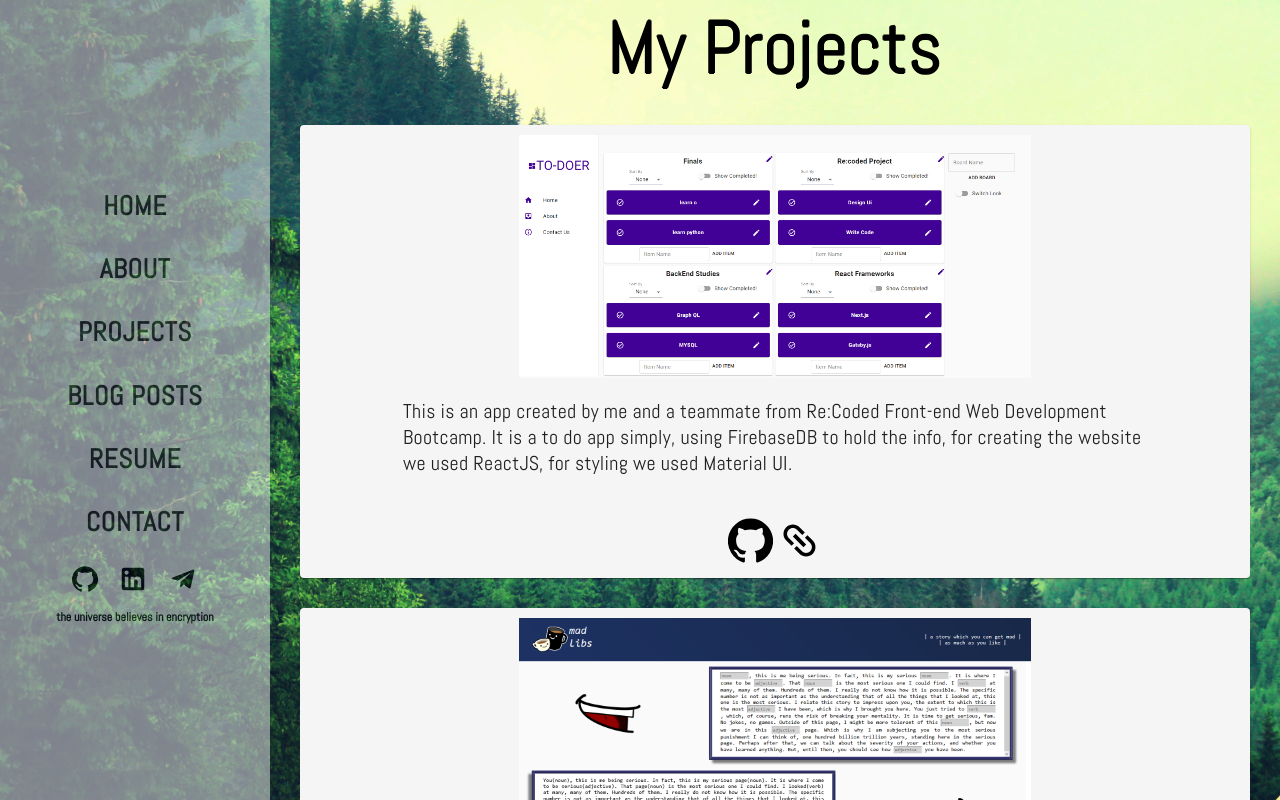
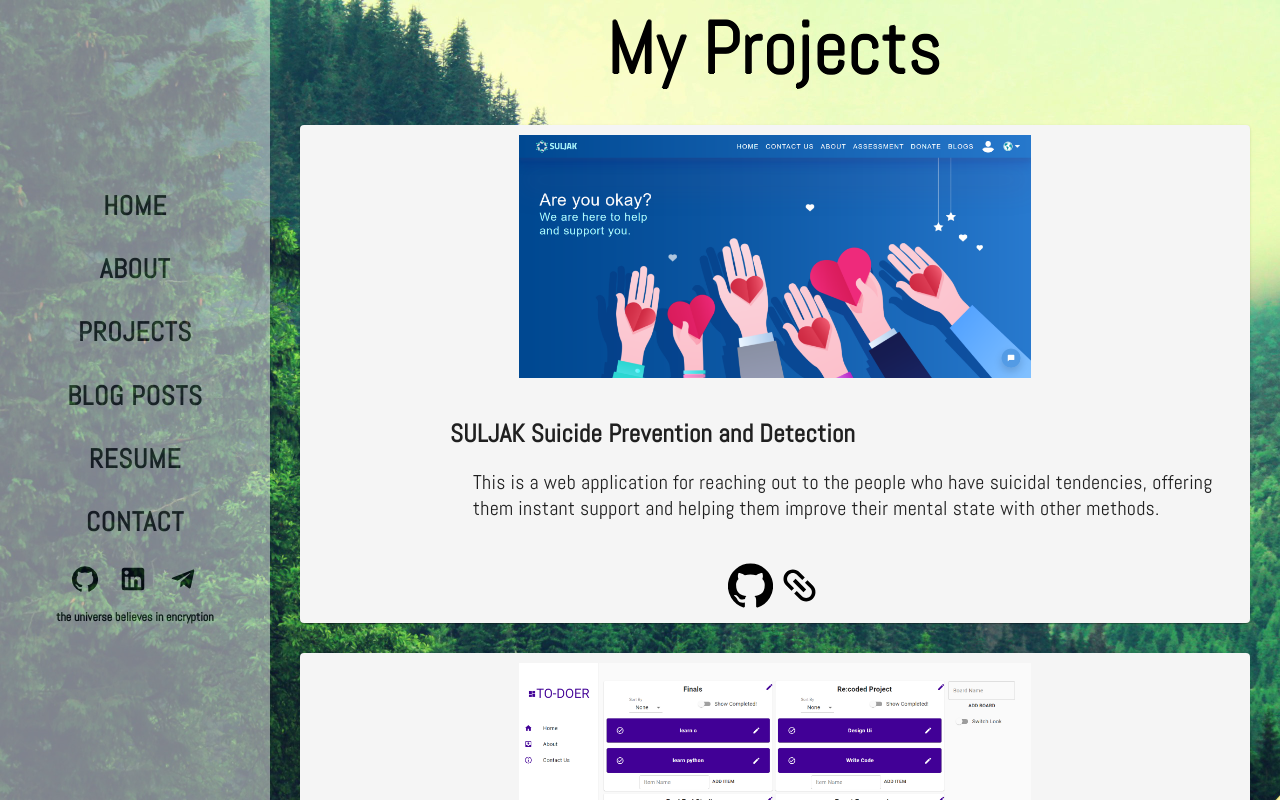
Before and after one commit to gbilgedal/portfolio, a React (Create React App) app: page /portfolio/projects in a window 1280 px wide. Built offline with nearby package versions, Linux system fonts and the light colour scheme.

Commit message:
make little changes in content

```diff
--- a/src/App.js
+++ b/src/App.js
@@ -14,7 +14,7 @@ function App() {
       <Router>
         <Route exact path="/portfolio" component={Home}></Route>
         <Route exact path="/portfolio/about" component={About}></Route>
-        <Route exact path="/portfolio/contact_me" component={Contact}></Route>
+        <Route exact path="/portfolio/contact" component={Contact}></Route>
         <Route exact path="/portfolio/projects" component={Projects}></Route>
         <Route exact path="/portfolio/resume" component={Resume}></Route>
         <Route exact path="/portfolio/blogposts" component={BlogPosts}></Route>
--- a/src/about/about.js
+++ b/src/about/about.js
@@ -44,7 +44,7 @@ const About = () => {
             <p>
               I've been driven into computers/programming since I was little.
               I've started my coding journey with an arduino project, then
-              learned C for a bit, hackhatons, programming conventions,
+              learned C for a bit, hackathons, programming conventions,
               bootcamps and so forth, here I am. I am still and will be learning
               lots of stuff!
             </p>
--- a/src/contact/contact.js
+++ b/src/contact/contact.js
@@ -33,7 +33,7 @@ const Contact = () => {
                 <span className="reachOutText">
                   You can reach out to me
                   <br />
-                  via social medias like:
+                  via social media
                 </span>
               </p>
               <br />
--- a/src/home/navbar.js
+++ b/src/home/navbar.js
@@ -45,7 +45,7 @@ const Navbar = () => {
           Resume
         </Button>
       </Link>
-      <Link style={linkStyle} to="/portfolio/contact_me">
+      <Link style={linkStyle} to="/portfolio/contact">
         <Button className="buttonStyle" size="large">
           Contact
         </Button>
--- a/src/projects/index.css
+++ b/src/projects/index.css
@@ -31,6 +31,15 @@
   letter-spacing: 0.3px;
   margin: 0 auto;
 }
+
+p.desc {
+  padding: 0px 70px;
+}
+
+h6.desc{
+  font-size: 25px;
+}
+
 .cardCss {
   display: flex;
   width: 100%;
--- a/src/projects/project.js
+++ b/src/projects/project.js
@@ -45,13 +45,19 @@ const Project = (props) => {
             <div className="innerCardCss">
               <img style={logoThingie} src={logo} />{" "}
             </div>
+            <div className="desc">
+              <h6 className="desc">{props.name}</h6>
               <p className="desc">{props.desc}</p>
+            </div>
             <div className="innerCardCss">
-              {props.github&&<a href={props.github} target="_blank">
+              {props.github && (
+                <a href={props.github} target="_blank">
                   <GitHubIcon style={{ fontSize: 45, color: "black" }} />
-              </a>}
+                </a>
+              )}
               &nbsp;
-              {props.liveLink&&<a href={props.liveLink} target="_blank">
+              {props.liveLink && (
+                <a href={props.liveLink} target="_blank">
                   <LinkIcon
                     style={{
                       fontSize: 45,
@@ -59,7 +65,8 @@ const Project = (props) => {
                       transform: "rotate(45deg)",
                     }}
                   />
-              </a>}
+                </a>
+              )}
             </div>
           </div>
         </Card>
--- a/src/projects/projects.js
+++ b/src/projects/projects.js
@@ -4,6 +4,14 @@ import Project from "./project";
 import "./index.css";
 
 let projects = [
+  {
+    name: "SULJAK Suicide Prevention and Detection",
+    desc:
+      "This is a web application for reaching out to the people who have suicidal tendencies, offering them instant support and helping them improve their mental state with other methods.",
+    githubLink: "https://github.com/ReCoded-Org/istanbul-capstone-sdp/",
+    liveLink: "https://suicide-detection.netlify.app/",
+    index: 2,
+  },
   {
     name: "To Doer",
     desc:
@@ -15,22 +23,16 @@ let projects = [
   {
     name: "Mad Libs",
     desc:
-      "This is an app created by me and a teammate from Re:Coded Front-end Web Development Bootcamp. It is reflection of a game called Mad Libs.",
+      "This is an app created by a teammate and me. It is a copy of a phrasal template word game, Mad Libs, where one player prompts others for a list of words to substitute for blanks in a story.",
     githubLink: "https://github.com/gbilgedal/mad-libs",
     liveLink: "https://madlibs-project.netlify.app/",
     index: 1,
   },
-  {
-    name: "SULJAK Suicide Prevention and Detection",
-    desc:
-      "This is a web application for reaching out to the people who have suicidal tendencies, offering them instant support and helping them improve their mental state with other methods.",
-    githubLink: "https://github.com/ReCoded-Org/istanbul-capstone-sdp/",
-    liveLink: "https://suicide-detection.netlify.app/",
-    index: 2,
-  },
+
   {
     name: "The Quick Brown Fox",
-    desc: "This is a slide the tile and connect the road game made in Java. Implemented a clean user interface using JavaFX. Wrote recursive functions for the detection of level endings.",
+    desc:
+      "This is a slide the tile and connect the road game made in Java. Implemented a clean user interface using JavaFX. Wrote recursive functions for the detection of level endings.",
     githubLink: "https://github.com/gbilgedal/TheQuickBrownFox",
     liveLink: "",
     index: 3,
```
Lines whose indentation alone changed are shown as unchanged.
